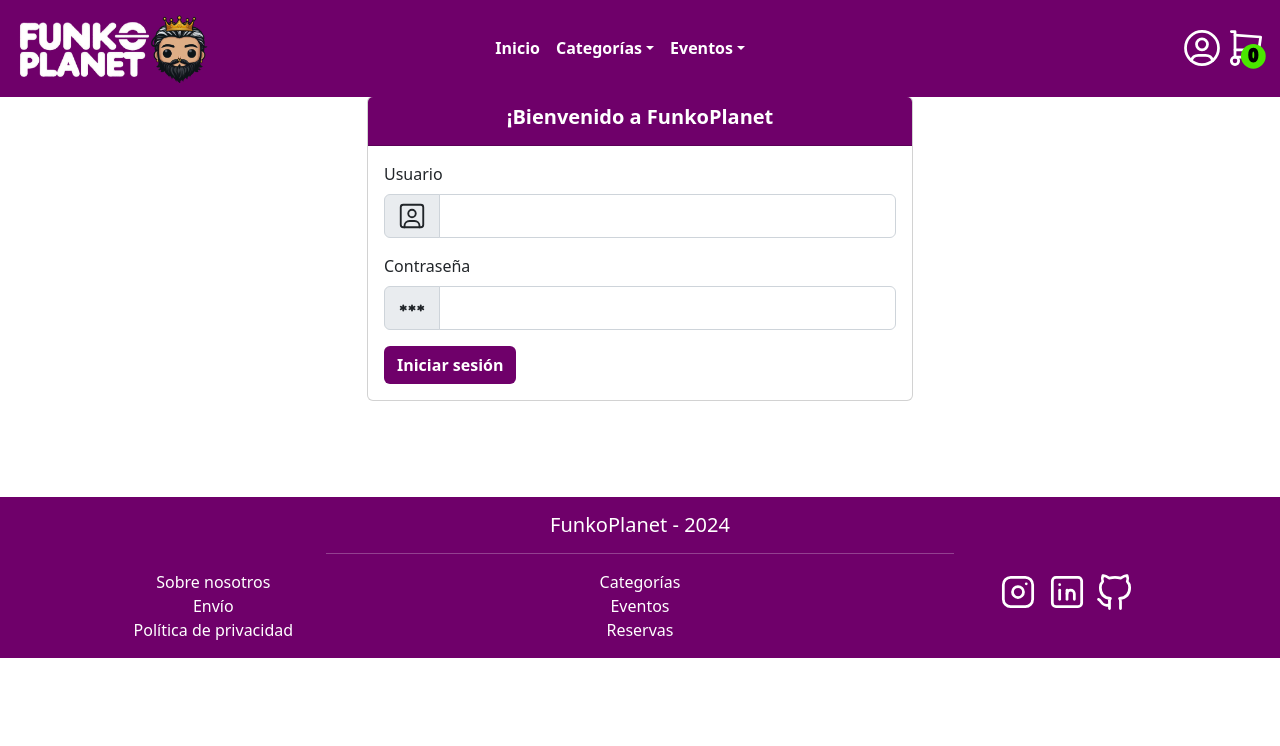
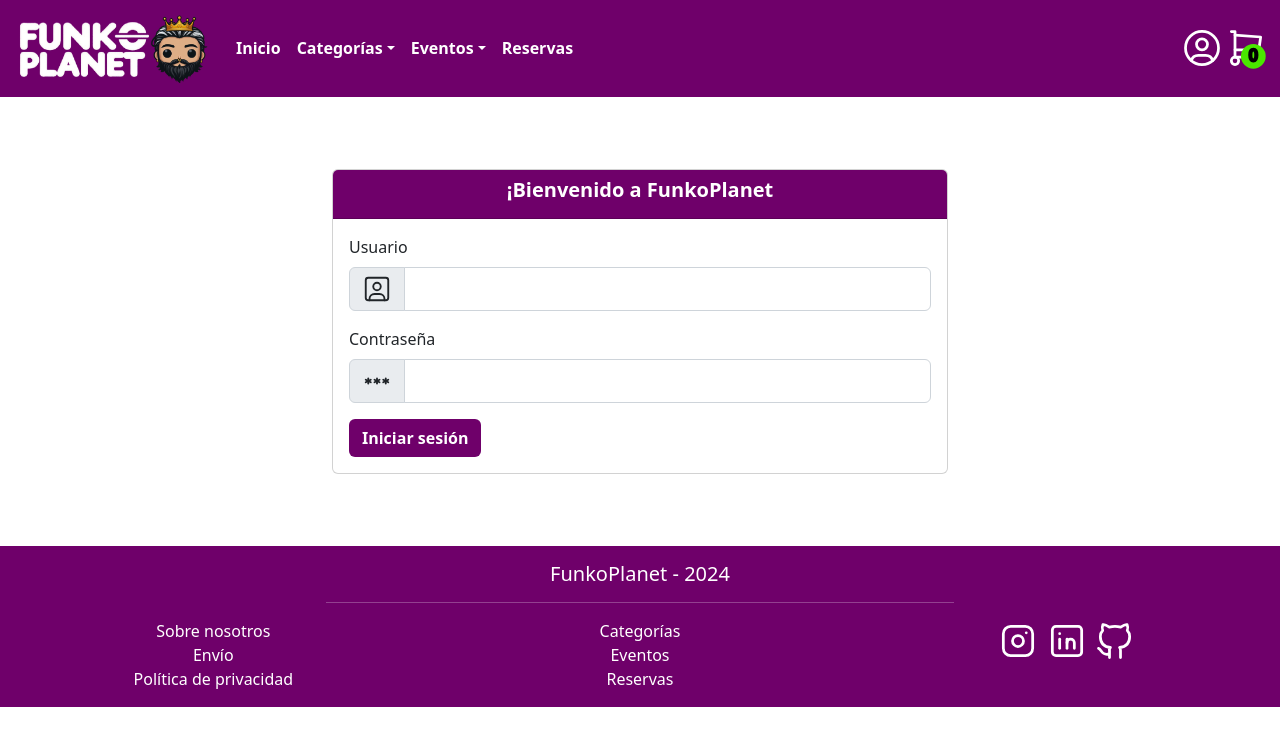
Before and after one commit to arturo-torr/funkoplanet, a PHP site: page /views/login.php in a window 1280 px wide. Shown: the top 746 px of the page. Run offline with PHP 8.4, Linux system fonts and the light colour scheme; data that the repository does not hold is empty.

Commit message:
añadida imagen de carrito, modificado navbar, añadida sección reservas

```diff
--- a/assets/css/style.css
+++ b/assets/css/style.css
@@ -15,6 +15,10 @@
 
 .navbar-hidden {
     top: -100px;
+}
+
+.nav-link.dropdown-toggle:focus {
+    color: chartreuse;
 }
 
 /** --- INDEX --- **/
--- a/assets/js/storemanagerController.js
+++ b/assets/js/storemanagerController.js
@@ -20,6 +20,7 @@
     this.onAddCategory();
     this.onAddEvent();
     this[VIEW].bindProducts(this.handleProduct);
+    this[VIEW].bindReservas(this.handleReservas);
     this[VIEW].bindIncrementButton(this.handleIncrement);
     this[VIEW].bindDecrementButton(this.handleDecrement);
     this[VIEW].bindCompraButton(this.handleCompra);
@@ -90,6 +91,11 @@
   // Maneajdor que redigige hacia la vista php con el id del producto
   handleProduct = (id) => {
     window.location.href = `/funkoplanet/web/controlador_productos.php?parametro=productClicked&id=${id}`;
+  };
+
+  // Manejaador que redirige hacia la vista php con las reservas
+  handleReservas = (label) => {
+    window.location.href = `/funkoplanet/views/products.php?category=&disponibilidad=${label}&orden=nuevos&Filtrar=Filtrar`;
   };
 
   // Manejador qeu redirige hacia la vista php para finalizar la compra con los items del carrito
--- a/assets/js/storemanagerView.js
+++ b/assets/js/storemanagerView.js
@@ -89,7 +89,7 @@
     li.insertAdjacentHTML(
       "beforeend",
       `<a
-          class="nav-link dropdown-toggle text-white fw-bold no_decoration"
+          class="nav-link dropdown-toggle fw-bold"
           href="#"
           id="navAdministration"
           role="button"
@@ -176,6 +176,14 @@
         });
       }
     }
+  }
+
+  // Manejador que se da cuando se realiza click en el menú item de reservas
+  bindReservas(handler) {
+    const navReservas = document.getElementById("navReservas");
+    navReservas.addEventListener("click", () => handler("Reserva"));
+    const footerReservas = document.getElementById("footer_reservas");
+    footerReservas.addEventListener("click", () => handler("Reserva"));
   }
 
   // Función que permite mostrar en el menú de navegación un ítem dropdown con las categorías
--- a/views/footer.php
+++ b/views/footer.php
@@ -16,19 +16,15 @@
             </div>
             <div class="col-4 text-white">
                 <ul class="list-unstyled">
-                    <li><a href="/funkoplanet/index.php#categories-list"
-                            class="no_decoration footer__item">Categorías</a>
+                    <li><a href="/funkoplanet/index.php#categories-list" class="no_decoration footer__item">Categorías</a>
                     </li>
                     <li><a href="#" class="no_decoration footer__item">Eventos</a></li>
-                    <li><a href="#" class="no_decoration footer__item">Reservas</a></li>
+                    <li><a href="#" id="footer_reservas" class="no_decoration footer__item">Reservas</a></li>
                 </ul>
             </div>
             <div class="col-4 text-center">
                 <a href="https://www.instagram.com/bocadillazo" target="_blank" class="no_decoration">
-                    <svg xmlns="http://www.w3.org/2000/svg"
-                        class="icon icon-tabler icon-tabler-brand-instagram text-white brand" width="44" height="44"
-                        viewBox="0 0 24 24" stroke-width="1.5" stroke="currentColor" fill="none" stroke-linecap="round"
-                        stroke-linejoin="round">
+                    <svg xmlns="http://www.w3.org/2000/svg" class="icon icon-tabler icon-tabler-brand-instagram text-white brand" width="44" height="44" viewBox="0 0 24 24" stroke-width="1.5" stroke="currentColor" fill="none" stroke-linecap="round" stroke-linejoin="round">
                         <path stroke="none" d="M0 0h24v24H0z" fill="none" />
                         <path d="M4 4m0 4a4 4 0 0 1 4 -4h8a4 4 0 0 1 4 4v8a4 4 0 0 1 -4 4h-8a4 4 0 0 1 -4 -4z" />
                         <path d="M12 12m-3 0a3 3 0 1 0 6 0a3 3 0 1 0 -6 0" />
@@ -36,10 +32,7 @@
                     </svg>
                 </a>
                 <a href="https://www.linkedin.com/in/arturotorresorovio/" target="_blank" class="no_decoration">
-                    <svg xmlns="http://www.w3.org/2000/svg"
-                        class="icon icon-tabler icon-tabler-brand-linkedin text-white brand" width="44" height="44"
-                        viewBox="0 0 24 24" stroke-width="1.5" stroke="currentColor" fill="none" stroke-linecap="round"
-                        stroke-linejoin="round">
+                    <svg xmlns="http://www.w3.org/2000/svg" class="icon icon-tabler icon-tabler-brand-linkedin text-white brand" width="44" height="44" viewBox="0 0 24 24" stroke-width="1.5" stroke="currentColor" fill="none" stroke-linecap="round" stroke-linejoin="round">
                         <path stroke="none" d="M0 0h24v24H0z" fill="none" />
                         <path d="M4 4m0 2a2 2 0 0 1 2 -2h12a2 2 0 0 1 2 2v12a2 2 0 0 1 -2 2h-12a2 2 0 0 1 -2 -2z" />
                         <path d="M8 11l0 5" />
@@ -49,13 +42,9 @@
                     </svg>
                 </a>
                 <a href="https://github.com/arturo-torr" target="_blank" class="no_decoration">
-                    <svg xmlns="http://www.w3.org/2000/svg"
-                        class="icon icon-tabler icon-tabler-brand-github text-white brand" width="44" height="44"
-                        viewBox="0 0 24 24" stroke-width="1.5" stroke="currentColor" fill="none" stroke-linecap="round"
-                        stroke-linejoin="round">
+                    <svg xmlns="http://www.w3.org/2000/svg" class="icon icon-tabler icon-tabler-brand-github text-white brand" width="44" height="44" viewBox="0 0 24 24" stroke-width="1.5" stroke="currentColor" fill="none" stroke-linecap="round" stroke-linejoin="round">
                         <path stroke="none" d="M0 0h24v24H0z" fill="none" />
-                        <path
-                            d="M9 19c-4.3 1.4 -4.3 -2.5 -6 -3m12 5v-3.5c0 -1 .1 -1.4 -.5 -2c2.8 -.3 5.5 -1.4 5.5 -6a4.6 4.6 0 0 0 -1.3 -3.2a4.2 4.2 0 0 0 -.1 -3.2s-1.1 -.3 -3.5 1.3a12.3 12.3 0 0 0 -6.2 0c-2.4 -1.6 -3.5 -1.3 -3.5 -1.3a4.2 4.2 0 0 0 -.1 3.2a4.6 4.6 0 0 0 -1.3 3.2c0 4.6 2.7 5.7 5.5 6c-.6 .6 -.6 1.2 -.5 2v3.5" />
+                        <path d="M9 19c-4.3 1.4 -4.3 -2.5 -6 -3m12 5v-3.5c0 -1 .1 -1.4 -.5 -2c2.8 -.3 5.5 -1.4 5.5 -6a4.6 4.6 0 0 0 -1.3 -3.2a4.2 4.2 0 0 0 -.1 -3.2s-1.1 -.3 -3.5 1.3a12.3 12.3 0 0 0 -6.2 0c-2.4 -1.6 -3.5 -1.3 -3.5 -1.3a4.2 4.2 0 0 0 -.1 3.2a4.6 4.6 0 0 0 -1.3 3.2c0 4.6 2.7 5.7 5.5 6c-.6 .6 -.6 1.2 -.5 2v3.5" />
                     </svg>
                 </a>
             </div>
--- a/views/header.php
+++ b/views/header.php
@@ -1,3 +1,4 @@
+<?php session_start(); ?>
 <header>
     <nav id="navbar" class="navbar navbar-expand-lg bg-light fixed-top">
         <div class="container-fluid">
@@ -8,7 +9,7 @@
             </button>
             <div class="collapse navbar-collapse" id="navbarSupportedContent">
                 <!-- Menús de navegación al centro -->
-                <ul class="navbar-nav mx-auto mb-2 mb-lg-0 col-xl-5 col-lg-7">
+                <ul class="navbar-nav">
                     <li class="nav-item">
                         <a class="nav-link fw-bold" aria-current="page" href="/funkoplanet/index.php" id="init">Inicio</a>
                     </li>
@@ -22,13 +23,16 @@
                         </ul>
                     </li>
                     <li class="nav-item dropdown">
-                        <a class="nav-link dropdown-toggle show text-white fw-bold" href="#" id="navEvents" role="button" data-bs-toggle="dropdown" aria-expanded="true">Eventos</a>
+                        <a class="nav-link dropdown-toggle show fw-bold" href="#" id="navEvents" role="button" data-bs-toggle="dropdown" aria-expanded="true">Eventos</a>
                         <ul class="dropdown-menu" data-bs-popper="static">
                         </ul>
                     </li>
+                    <li class="nav-item">
+                        <a class="nav-link text-white fw-bold" href="#" id="navReservas" role="button">Reservas</a>
+                    </li>
                 </ul>
                 <!-- SVGs a la derecha -->
-                <div class="d-flex">
+                <div class="d-flex ms-auto">
                     <div class="nav-item dropdown">
                         <a class="nav-link" href="#" id="navbarDropdownUser" role="button" data-bs-toggle="dropdown" aria-expanded="false">
                             <svg xmlns="http://www.w3.org/2000/svg" class="icon icon-tabler icon-tabler-user-circle text-white brand" width="44" height="44" viewBox="0 0 24 24" stroke-width="1.5" stroke="currentColor" fill="none" stroke-linecap="round" stroke-linejoin="round">
@@ -40,7 +44,6 @@
                         </a>
                         <ul class="dropdown-menu dropdown-menu-start dropdown-menu-lg-end" aria-labelledby="navbarDropdownUser">
                             <?php
-                            session_start();
                             if (!isset($_SESSION['usuario'])) {
                                 echo "<li><a class='dropdown-item fw-bold' href='/funkoplanet/views/login.php'>Iniciar sesión</a></li>";
                                 echo "<li><a class='dropdown-item fw-bold' href='/funkoplanet/views/registro.php'>Registrarse</a></li>";
--- a/views/login.php
+++ b/views/login.php
@@ -19,11 +19,12 @@
     $daoUsuarios = new DaoUsuarios($db);
     ?>
 
-    <section class="my-5">
-        <div class="container">
+    <main>
+        <section class="py-5">
+            <div class="container-fluid">
                 <div class="row justify-content-center">
-                <div class="col-md-6">
-                    <div class="card my-5">
+                    <div class="col-12 col-sm-12 col-md-12 col-lg-6 col-xl-6">
+                        <div class="card my-4">
                             <div class="card-header bg_purple">
                                 <h5 class="card-title text-center text-white fw-bold">¡Bienvenido a FunkoPlanet</h5>
                             </div>
@@ -72,15 +73,16 @@
                     </div>
                 </div>
             </div>
-
         </section>
+    </main>
 
     <!-- Modal -->
     <div class="modal fade" id="incorrectoModal" tabindex="-1" aria-labelledby="incorrectoModalLabel" aria-hidden="true">
         <div class="modal-dialog">
             <div class="modal-content">
                 <div class="modal-header bg_purple text-white">
-                    <h1 class="modal-title fs-5 fw-bold" id="incorrectoModalLabel">Usuario o contraseña incorrectos</h1>
+                    <h1 class="modal-title fs-5 fw-bold" id="incorrectoModalLabel">Usuario o contraseña incorrectos
+                    </h1>
                     <button type="button" class="btn-close" data-bs-dismiss="modal" aria-label="Close"></button>
                 </div>
                 <div class="modal-body">
--- a/views/mostrar_carrito.php
+++ b/views/mostrar_carrito.php
@@ -5,7 +5,10 @@
 
 // Comprobar si existe un carrito en la sesión
 if (!isset($_SESSION['carrito']) || empty($_SESSION['carrito'])) {
+    echo "<div class='text-center'>";
     echo "<p class='fw-bold'>¡Ooops! Parece que todavía no tienes nada en el carrito.</p>";
+    echo "<img src='/funkoplanet/assets/img/funkocarrito.png' class='img-fluid w-75' alt='Carrito-Funko'>";
+    echo "</div>";
     exit;
 }
 
--- a/views/nuevosproductos_view.php
+++ b/views/nuevosproductos_view.php
@@ -1,7 +1,7 @@
 <?php
 echo "<div class='container-fluid mx-auto text-center w-75 my-2'>
-<h1 class='purple mt-2 my-2'>¡Últimas novedades!</h1>
-<hr class='purple_line mb-2 my-2'>";
+<h1 class='purple my-3'>¡Últimas novedades!</h1>
+<hr class='purple_line my-3'>";
 
 $cont = 0;
 // Recorre los productos
```
Also changed, not shown: views/finalizarcompra.php (+4 -6 lines), views/individualproduct.php (+2 -2 lines), views/registro.php (+9 -4 lines), assets/img/funkocarrito.png (added). Lines whose indentation alone changed are shown as unchanged.
